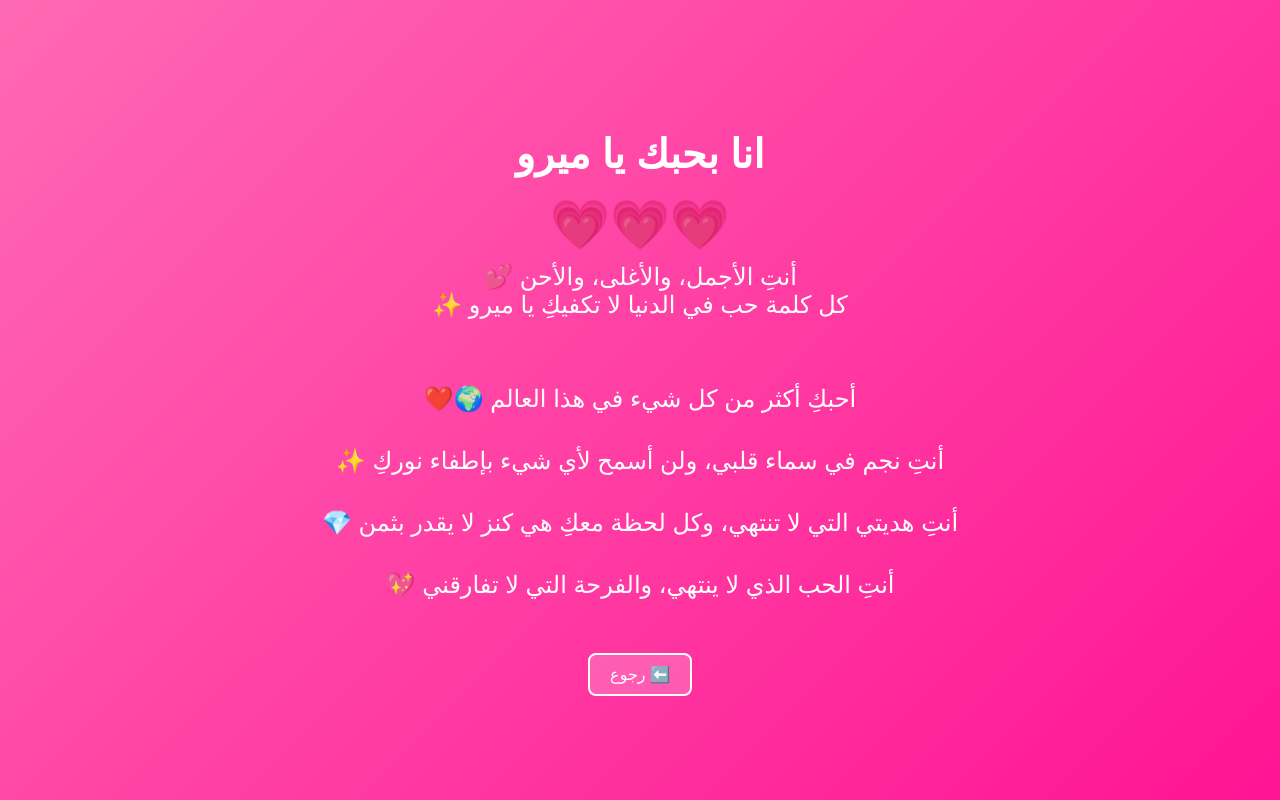
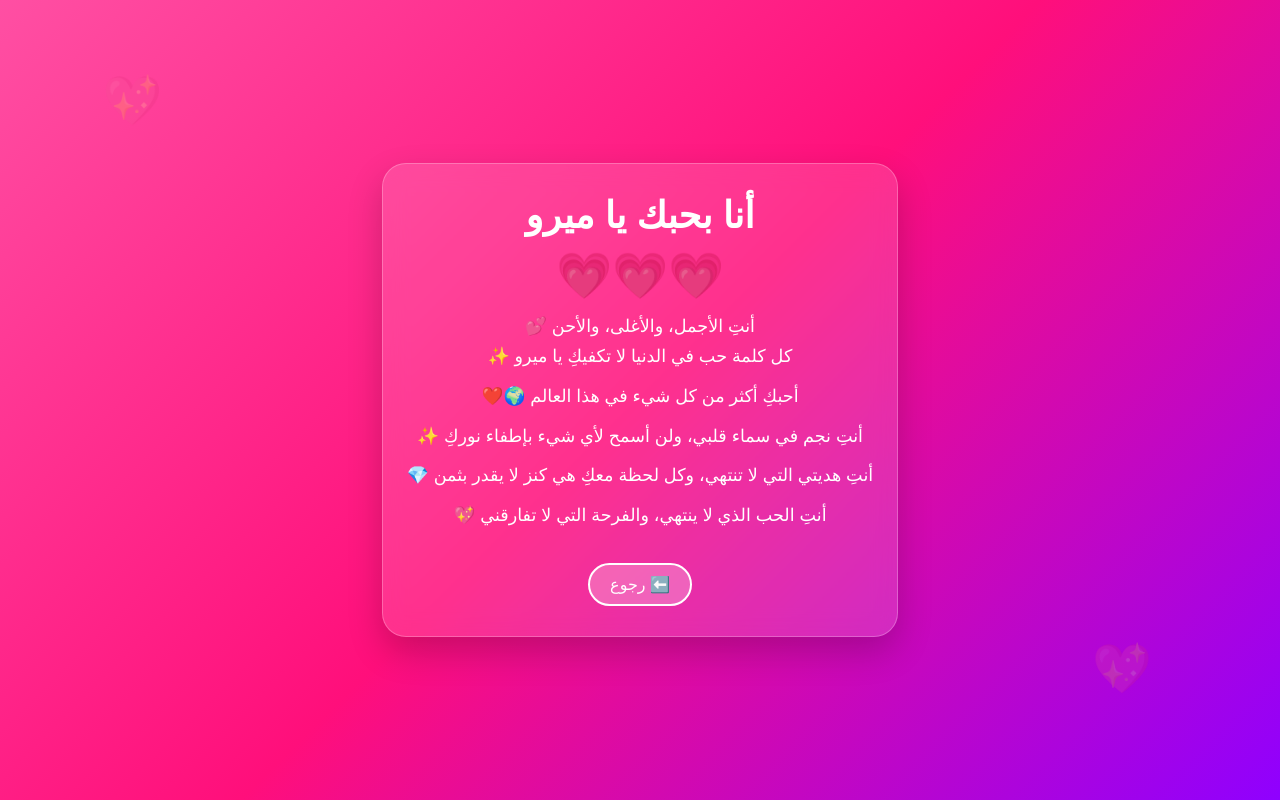
Before and after one commit to asfhsf3/mero, a plain HTML site: page gift.html in a window 1280 px wide. Drawn offline with Linux system fonts and the light colour scheme.

Commit message:
Update gift.html

```diff
--- a/gift.html
+++ b/gift.html
@@ -9,8 +9,8 @@
       margin: 0;
       padding: 0;
       width: 100vw;
-      height: 100vh;
-      background: linear-gradient(135deg, #ff69b4, #ff1493);
+      min-height: 100vh;
+      background: linear-gradient(135deg, #ff4fa3, #ff0f7b, #8f00ff);
       font-family: 'Arial', sans-serif;
       display: flex;
       flex-direction: column;
@@ -18,16 +18,47 @@
       justify-content: center;
       color: white;
       text-align: center;
+      overflow-x: hidden;
+    }
+
+    body::before, body::after {
+      content: "💖";
+      position: fixed;
+      font-size: 3rem;
+      opacity: 0.2;
+      animation: float 4s ease-in-out infinite;
+    }
+
+    body::before {
+      top: 10%;
+      left: 8%;
+    }
+
+    body::after {
+      bottom: 12%;
+      right: 10%;
+      animation-delay: 2s;
+    }
+
+    .card {
+      background: rgba(255,255,255,0.14);
+      backdrop-filter: blur(12px);
+      border: 1px solid rgba(255,255,255,0.25);
+      border-radius: 24px;
+      padding: 30px 24px;
+      max-width: 560px;
+      box-shadow: 0 15px 35px rgba(0,0,0,0.2);
     }
 
     h1 {
-      font-size: 2.5rem;
-      margin-bottom: 20px;
+      font-size: 2.3rem;
+      margin: 0 0 12px;
     }
 
     .heart {
-      font-size: 3rem;
+      font-size: 2.8rem;
       animation: pulse 1s infinite;
+      margin: 10px 0 8px;
     }
 
     @keyframes pulse {
@@ -35,37 +66,46 @@
       50% { transform: scale(1.2); }
     }
 
+    @keyframes float {
+      0%, 100% { transform: translateY(0); }
+      50% { transform: translateY(-15px); }
+    }
+
     .gift-message {
-      font-size: 1.5rem;
-      margin-top: 10px;
+      font-size: 1.1rem;
+      margin: 10px 0;
+      line-height: 1.7;
     }
 
     .back-btn {
-      margin-top: 30px;
+      display: inline-block;
+      margin-top: 22px;
       padding: 10px 20px;
-      background-color: rgba(255, 255, 255, 0.2);
+      background: rgba(255,255,255,0.25);
       border: 2px solid white;
-      border-radius: 8px;
+      border-radius: 999px;
       color: white;
       text-decoration: none;
       transition: 0.3s;
     }
 
     .back-btn:hover {
-      background-color: white;
-      color: deeppink;
+      background: white;
+      color: #ff0f7b;
+      transform: translateY(-2px);
     }
   </style>
 </head>
 <body>
-  <h1>انا بحبك يا ميرو</h1>
+  <div class="card">
+    <h1>أنا بحبك يا ميرو</h1>
     <div class="heart">💗💗💗</div>
     <p class="gift-message">أنتِ الأجمل، والأغلى، والأحن 💕<br>كل كلمة حب في الدنيا لا تكفيكِ يا ميرو ✨</p>
-  </p>
     <p class="gift-message">أحبكِ أكثر من كل شيء في هذا العالم 🌍❤️</p>
     <p class="gift-message">أنتِ نجم في سماء قلبي، ولن أسمح لأي شيء بإطفاء نوركِ ✨</p>
     <p class="gift-message">أنتِ هديتي التي لا تنتهي، وكل لحظة معكِ هي كنز لا يقدر بثمن 💎</p>
     <p class="gift-message">أنتِ الحب الذي لا ينتهي، والفرحة التي لا تفارقني 💖</p>
     <a href="index.html" class="back-btn">⬅️ رجوع</a>
+  </div>
 </body>
 </html>
```
Lines whose indentation alone changed are shown as unchanged.
